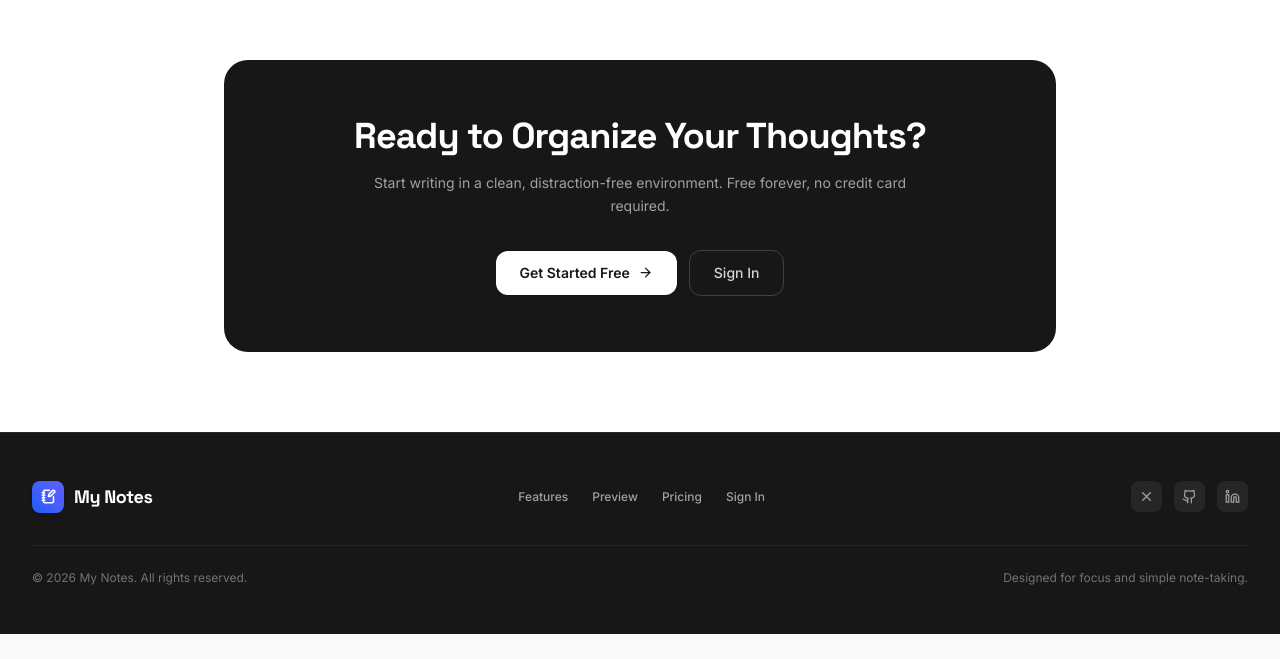
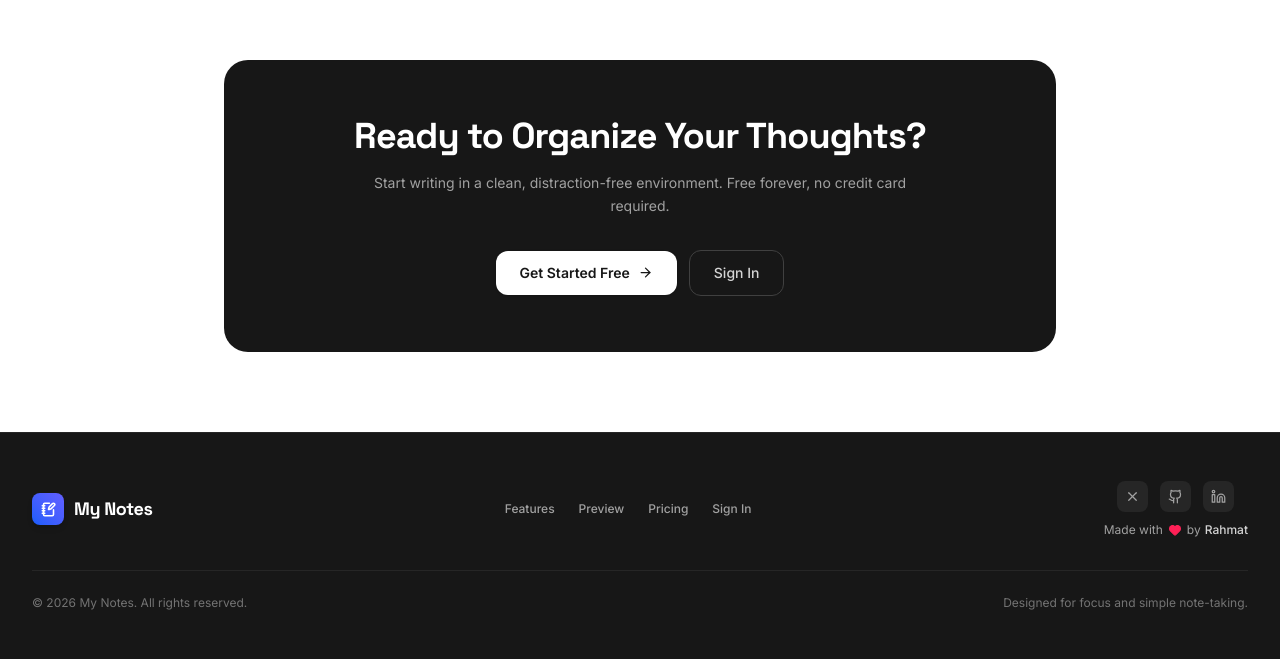
Before and after one commit to Hood117/my-notes-app, a React (Vite) app: page / in a window 1280 px wide. Shown: the part 3724-4383 px from the top of the page. Before the commit the page ends 4358 px from the top, so only its background shows below. Built offline with nearby package versions, Linux system fonts and the light colour scheme; no server answers.

Commit message:
feat(footer): add animated attribution with heart icon
Enhance the footer design by adding a heart icon and integrating motion for a more engaging user experience.

```diff
--- a/src/components/Footer.tsx
+++ b/src/components/Footer.tsx
@@ -1,4 +1,5 @@
-import { NotebookPen, Github, X, Linkedin } from "lucide-react";
+import { NotebookPen, Github, X, Linkedin, Heart } from "lucide-react";
+import { motion } from "motion/react";
 
 export default function Footer() {
   const currentYear = new Date().getFullYear();
@@ -34,10 +35,11 @@ export default function Footer() {
             </a>
           </div>
 
-          {/* Social Icons */}
+          {/* Social Icons & Attribution */}
+          <div className="flex flex-col items-center gap-2.5">
             <div className="flex items-center gap-3">
               <a
-              href="https://x.com/renuxdev"
+                href="https://x.com/rahmatdev"
                 target="_blank"
                 rel="noopener noreferrer"
                 aria-label="X (formerly Twitter)"
@@ -64,6 +66,31 @@ export default function Footer() {
                 <Linkedin size={15} />
               </a>
             </div>
+
+            <p className="text-xs text-neutral-400 flex items-center justify-center gap-1 text-center">
+              Made with{" "}
+              <motion.span
+                animate={{ scale: [1, 1.3, 1, 1.3, 1] }}
+                transition={{
+                  duration: 1.4,
+                  repeat: Infinity,
+                  ease: "easeInOut",
+                }}
+                className="inline-flex items-center justify-center mx-0.5"
+              >
+                <Heart size={12} className="text-rose-500 fill-rose-500" />
+              </motion.span>{" "}
+              by{" "}
+              <a
+                href="https://x.com/rahmatdev"
+                target="_blank"
+                rel="noopener noreferrer"
+                className="text-neutral-300 hover:text-white transition-colors font-medium"
+              >
+                Rahmat
+              </a>
+            </p>
+          </div>
         </div>
 
         {/* Copyright */}
```
Lines whose indentation alone changed are shown as unchanged.
